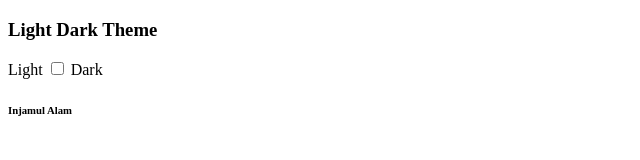
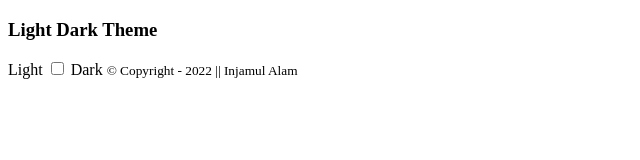
Before and after one commit to InjamulCSE15/Light-Dark-Theme, a plain HTML site: page index.html in a window 1280 px wide. Shown: the whole page, without its empty margins (0-640 px from the left). Drawn offline with Linux system fonts and the light colour scheme.

Commit message:
small tag added

```diff
--- a/index.html
+++ b/index.html
@@ -29,7 +29,7 @@
         </span>
         <span>Dark</span>
     </label>
-    <h6>Injamul Alam</h6>
+    <small> &copy; Copyright - 2022 || Injamul Alam</small>
 </body>
 
 </html>
```
